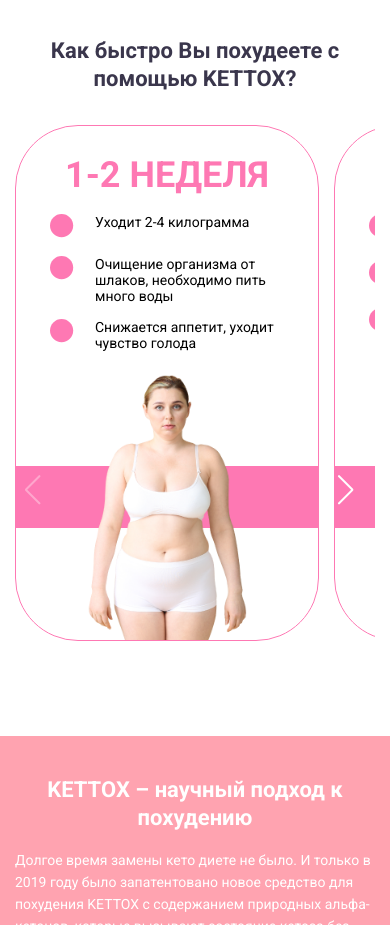
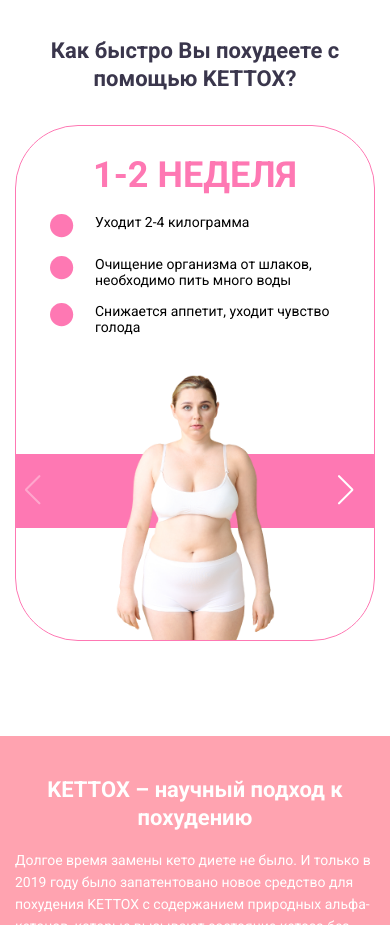
Before and after one commit to Roma3928/callmedia-test, a website: page app/index.html in a window 390 px wide. Shown: the part 1340-2265 px from the top of the page. Drawn offline with nearby package versions, Linux system fonts and the light colour scheme.

Commit message:
changed the slider

```diff
--- a/app/scss/style.scss
+++ b/app/scss/style.scss
@@ -1284,3 +1284,9 @@
         }
     }
 }
+
+@media (max-width: 416px) {
+    .effect__stage{
+        max-width: none;
+    }
+}
```
Also changed, not shown: app/css/style.min.css.
